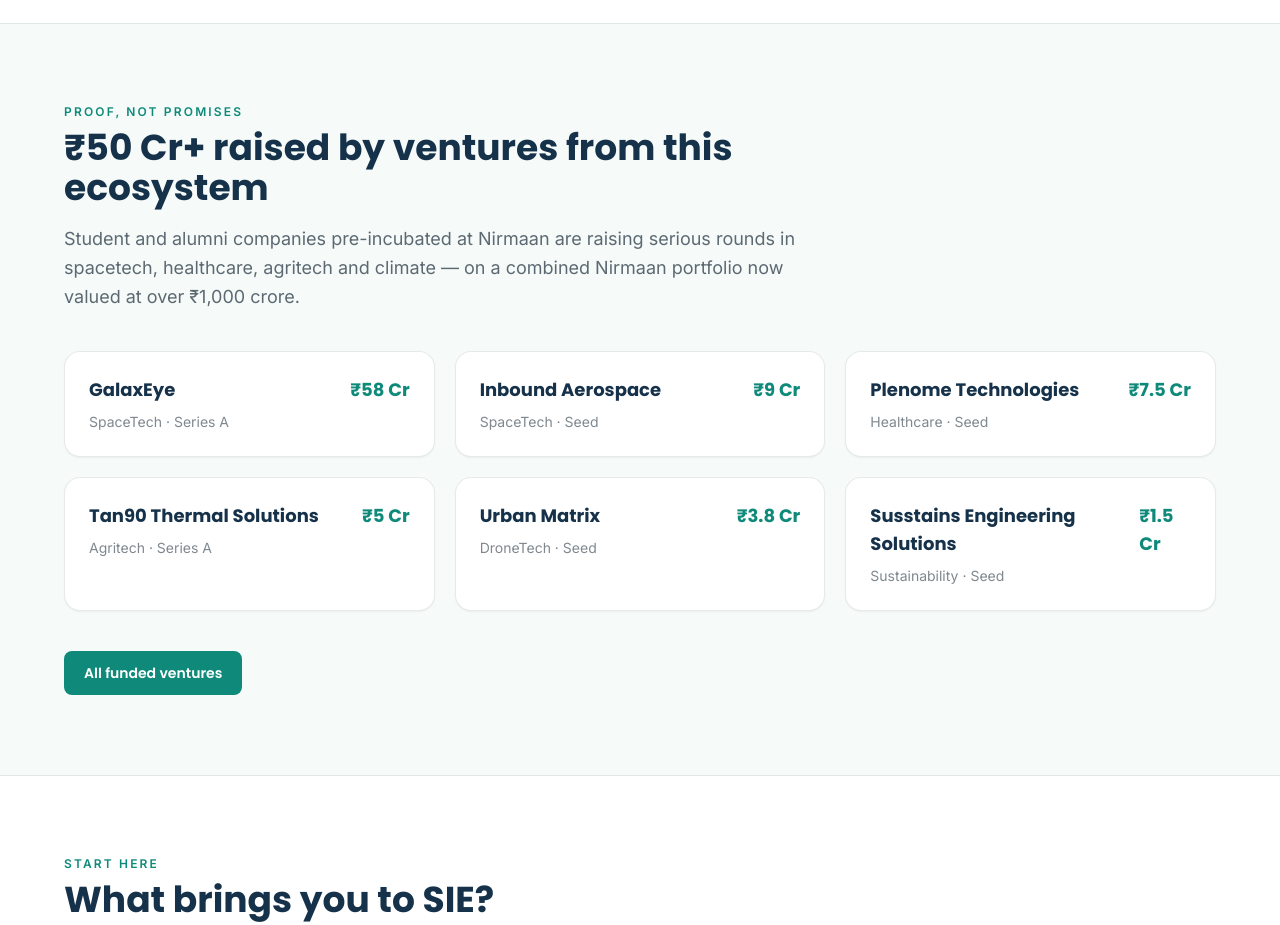
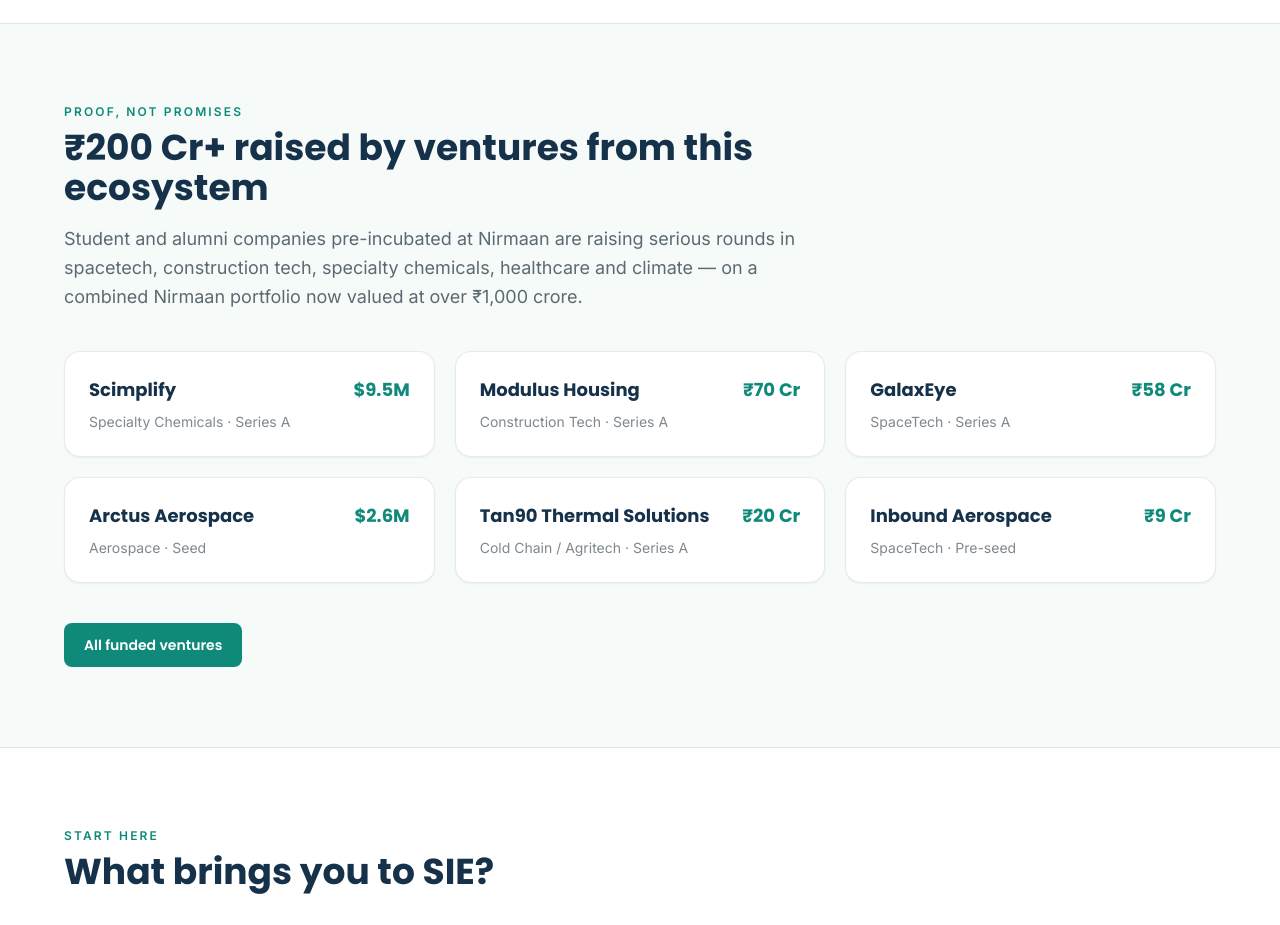
Before and after one commit to satyaseshadri/sie-website, a Next.js app: page / in a window 1280 px wide. Shown: the part 1380-2305 px from the top of the page. Built offline with nearby package versions, Linux system fonts and the light colour scheme.

Commit message:
Update funding figures from verified news: Tan90 ₹20Cr, Plenome ₹6.5Cr; add Modulus, Scimplify, Arctus; headline ₹200Cr+

```diff
--- a/app/page.jsx
+++ b/app/page.jsx
@@ -93,8 +93,8 @@
       <Section
         className="border-y border-navy/10 bg-accent-pale/40"
         kicker="Proof, not promises"
-        title="₹50 Cr+ raised by ventures from this ecosystem"
-        lead="Student and alumni companies pre-incubated at Nirmaan are raising serious rounds in spacetech, healthcare, agritech and climate — on a combined Nirmaan portfolio now valued at over ₹1,000 crore."
+        title="₹200 Cr+ raised by ventures from this ecosystem"
+        lead="Student and alumni companies pre-incubated at Nirmaan are raising serious rounds in spacetech, construction tech, specialty chemicals, healthcare and climate — on a combined Nirmaan portfolio now valued at over ₹1,000 crore."
       >
         <div className="mt-10 grid gap-5 sm:grid-cols-2 lg:grid-cols-3">
           {startups.slice(0, 6).map((s) => (
--- a/app/startups/page.jsx
+++ b/app/startups/page.jsx
@@ -3,7 +3,7 @@
 
 export const metadata = {
   title: 'Startups',
-  description: 'Funded ventures from the SIE ecosystem — ₹50 Cr+ raised across spacetech, healthcare, agritech and climate — plus the full MS(E) scholar directory.',
+  description: 'Funded ventures from the SIE ecosystem — ₹200 Cr+ raised across spacetech, construction tech, specialty chemicals, healthcare and climate — plus the full MS(E) scholar directory.',
 };
 
 export default function Startups() {
@@ -12,7 +12,7 @@
       <PageHero
         kicker="Startups"
         title="Ventures built here, funded out there"
-        lead="₹50 Cr+ in external funding raised by student and alumni ventures supported by the SIE ecosystem — led by GalaxEye's ₹58 Cr Series A."
+        lead="₹200 Cr+ in external funding raised by student and alumni ventures supported by the SIE ecosystem — led by Modulus Housing's ₹70 Cr and GalaxEye's ₹58 Cr Series A rounds."
       />
       <Section>
         <StartupsClient />
--- a/data/startups.json
+++ b/data/startups.json
@@ -1,9 +1,12 @@
 [
+  { "name": "Scimplify", "sector": "Specialty Chemicals", "raised": "$9.5M", "round": "Series A", "origin": "Nirmaan", "year": 2024 },
+  { "name": "Modulus Housing", "sector": "Construction Tech", "raised": "₹70 Cr", "round": "Series A", "origin": "Nirmaan", "year": 2025 },
   { "name": "GalaxEye", "sector": "SpaceTech", "raised": "₹58 Cr", "round": "Series A", "origin": "Nirmaan", "year": 2025 },
-  { "name": "Inbound Aerospace", "sector": "SpaceTech", "raised": "₹9 Cr", "round": "Seed", "origin": "Nirmaan", "year": 2025 },
-  { "name": "Plenome Technologies", "sector": "Healthcare", "raised": "₹7.5 Cr", "round": "Seed", "origin": "Nirmaan", "year": 2025 },
-  { "name": "Tan90 Thermal Solutions", "sector": "Agritech", "raised": "₹5 Cr", "round": "Series A", "origin": "Nirmaan", "year": 2025 },
-  { "name": "Urban Matrix", "sector": "DroneTech", "raised": "₹3.8 Cr", "round": "Seed", "origin": "Nirmaan", "year": 2025 },
+  { "name": "Arctus Aerospace", "sector": "Aerospace", "raised": "$2.6M", "round": "Seed", "origin": "Nirmaan", "year": 2025 },
+  { "name": "Tan90 Thermal Solutions", "sector": "Cold Chain / Agritech", "raised": "₹20 Cr", "round": "Series A", "origin": "Nirmaan", "year": 2025 },
+  { "name": "Inbound Aerospace", "sector": "SpaceTech", "raised": "₹9 Cr", "round": "Pre-seed", "origin": "Nirmaan", "year": 2025 },
+  { "name": "Plenome Technologies", "sector": "Healthcare", "raised": "₹6.5 Cr", "round": "Seed", "origin": "Nirmaan", "year": 2025 },
+  { "name": "Urban Matrix", "sector": "DroneTech", "raised": "₹6 Cr", "round": "Pre-Series A", "origin": "Nirmaan", "year": 2023 },
   { "name": "Susstains Engineering Solutions", "sector": "Sustainability", "raised": "₹1.5 Cr", "round": "Seed", "origin": "Nirmaan", "year": 2025 },
   { "name": "Green Aadhaar", "sector": "Sustainability", "raised": "₹50 L", "round": "Seed", "origin": "Nirmaan", "year": 2025 },
   { "name": "Grow Your Farm", "sector": "Agritech", "raised": "₹32 L", "round": "Seed", "origin": "Nirmaan", "year": 2025 },
--- a/data/students.json
+++ b/data/students.json
@@ -52,7 +52,7 @@
     "faculty": "Prof. Prabhu Rajagopal",
     "dept": "Mechanical Engineering",
     "linkedin": "https://www.linkedin.com/in/vijayaraja-rathinasamy/",
-    "funded": "₹7.5 Cr raised"
+    "funded": "₹6.5 Cr raised"
   },
   {
     "batch": "2022",
```
